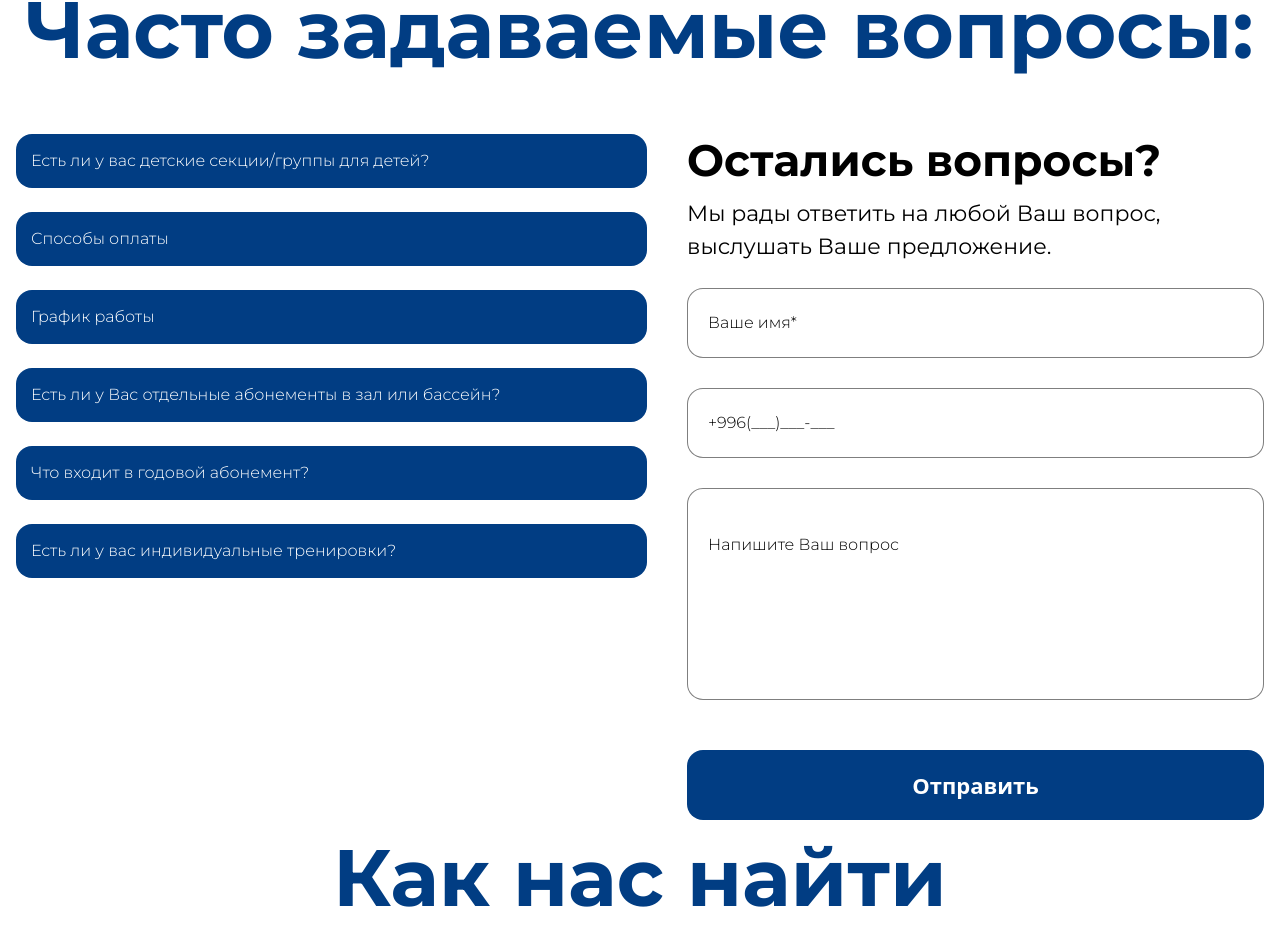
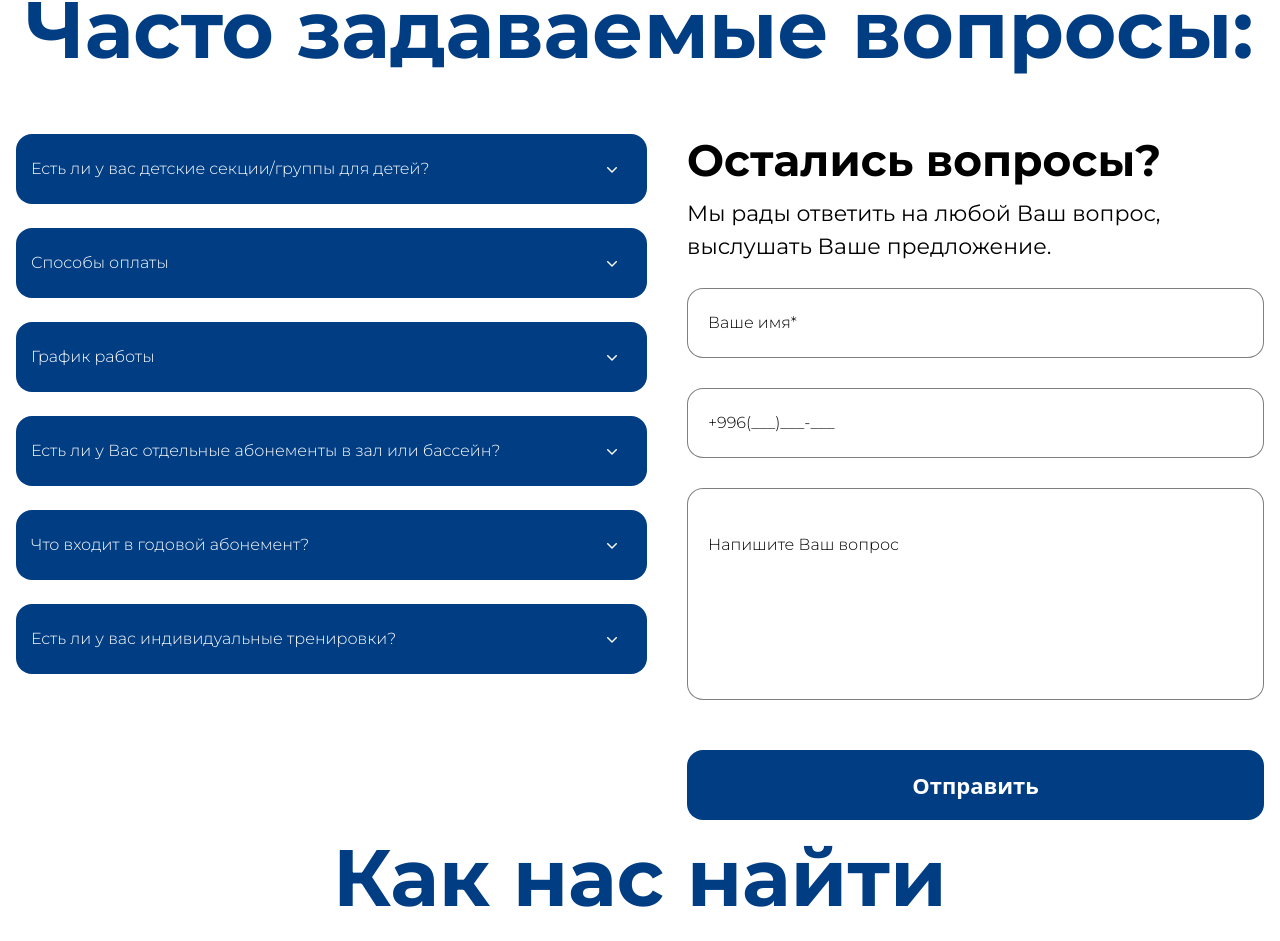
Before and after one commit to Dastanow/triathlon, a React (Vite) app: page / in a window 1280 px wide. Shown: the part 8853-9794 px from the top of the page. Built offline with nearby package versions, Linux system fonts and the light colour scheme.

Commit message:
fix: select

```diff
--- a/src/Sections/FAQ/FAQ.jsx
+++ b/src/Sections/FAQ/FAQ.jsx
@@ -73,9 +73,6 @@ const Faq = () => {
                                                 ? 'rotate(180deg)'
                                                 : '',
                                             transition: '0.5s',
-                                            position: 'absolute',
-                                            left: '1200px',
-
                                         }}
                                     />
                                 </div>
--- a/src/Sections/FAQ/FAQ.scss
+++ b/src/Sections/FAQ/FAQ.scss
@@ -17,6 +17,8 @@
     &Box {
         display: flex;
         padding: 5px;
+        align-items: center;
+        justify-content: space-between;
     }
     &Wrapper {
         display: flex;
```
